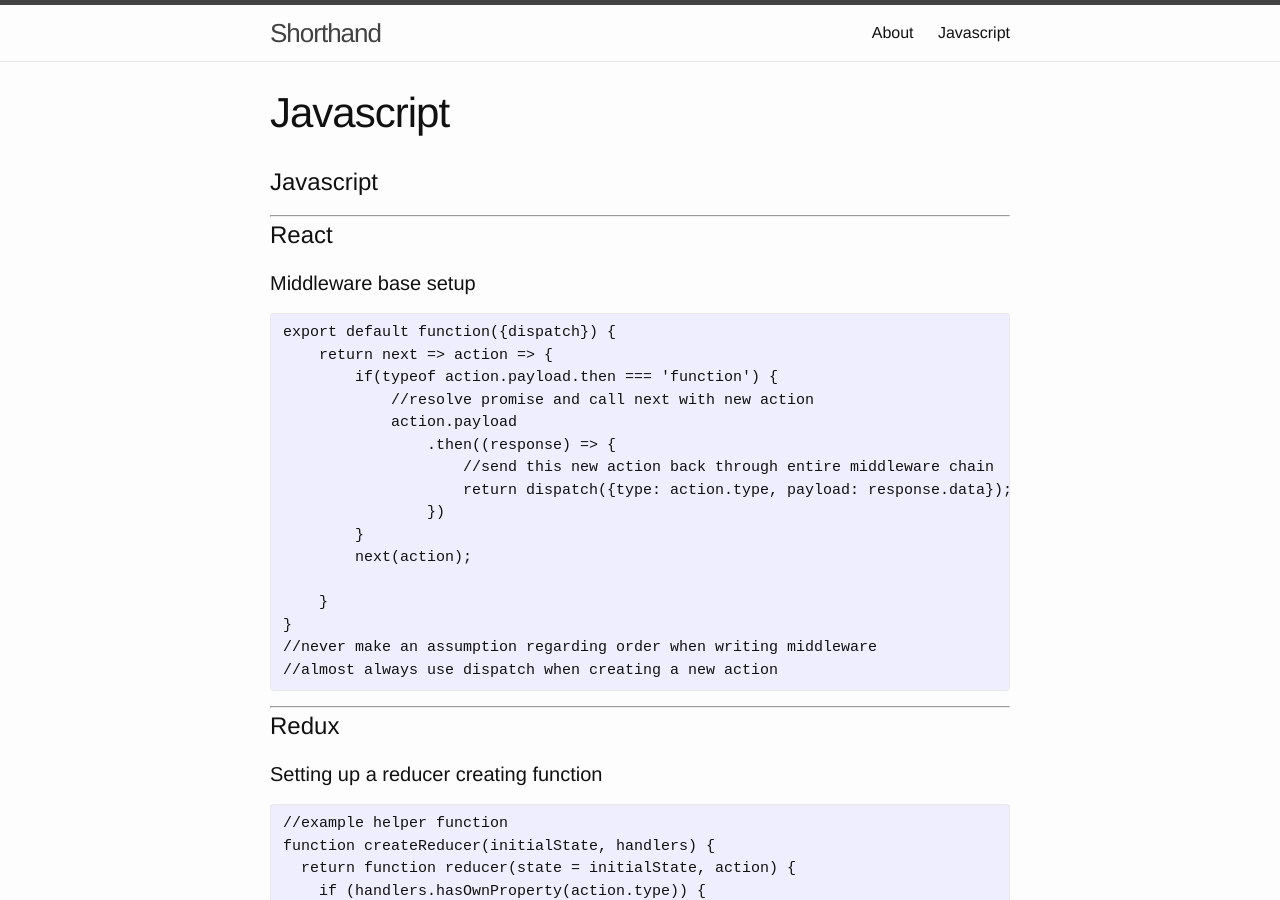
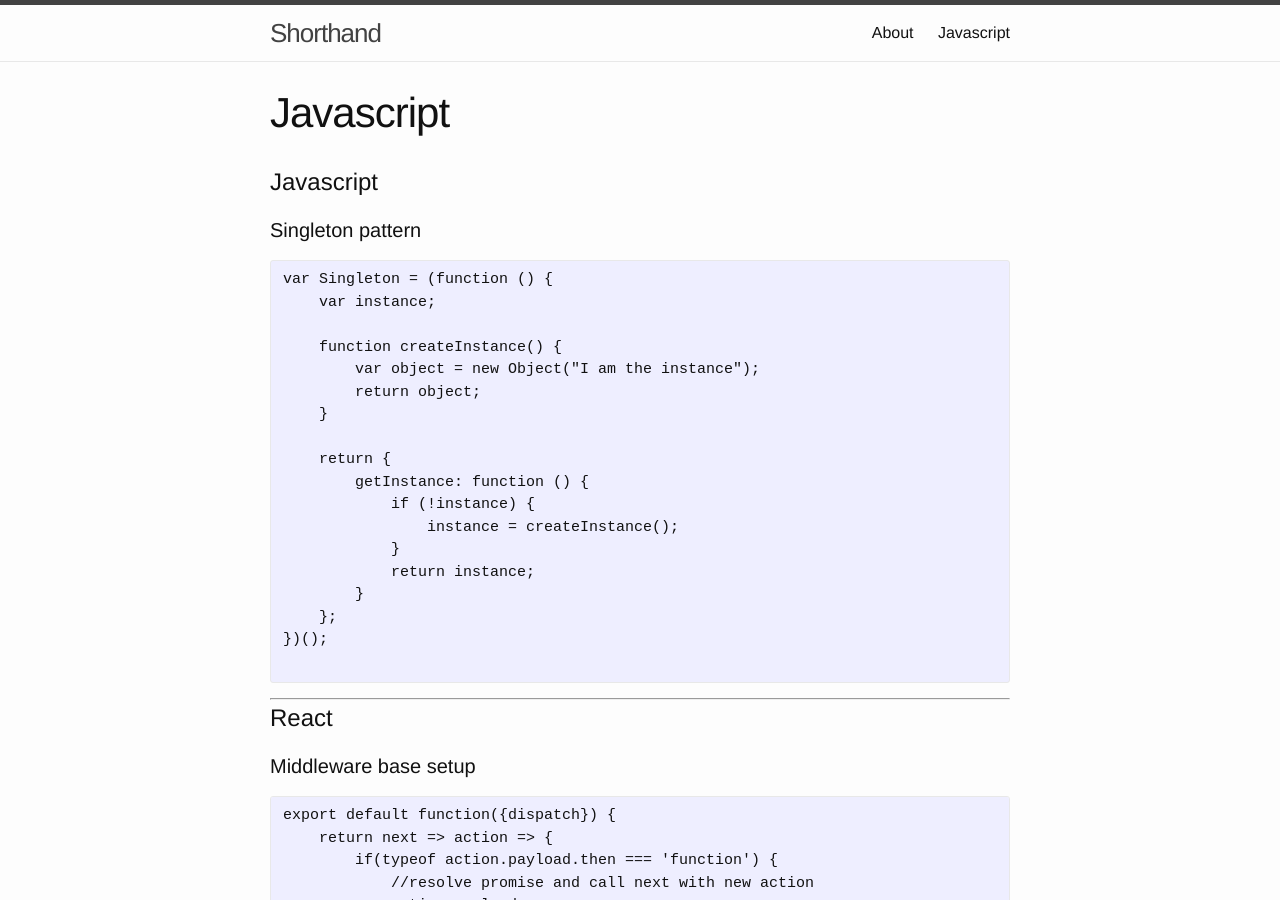
Before and after one commit to zbennett10/zbennett10.github.io, a Jekyll site: the page built from index.md, in a window 1280 px wide and 900 px high. Built offline with Jekyll 4.4.1, drawn with Linux system fonts in a browser that asks for light colours; our own code applies the rules of GitHub Pages for plain Markdown files.

Commit message:
singleton pattern

````diff
--- a/index.md
+++ b/index.md
@@ -1,5 +1,27 @@
 
 # Javascript
+#### Singleton pattern
+```Javascript
+var Singleton = (function () {
+    var instance;
+
+    function createInstance() {
+        var object = new Object("I am the instance");
+        return object;
+    }
+
+    return {
+        getInstance: function () {
+            if (!instance) {
+                instance = createInstance();
+            }
+            return instance;
+        }
+    };
+})();
+
+```
+
 ---
 # React
 #### Middleware base setup
````
